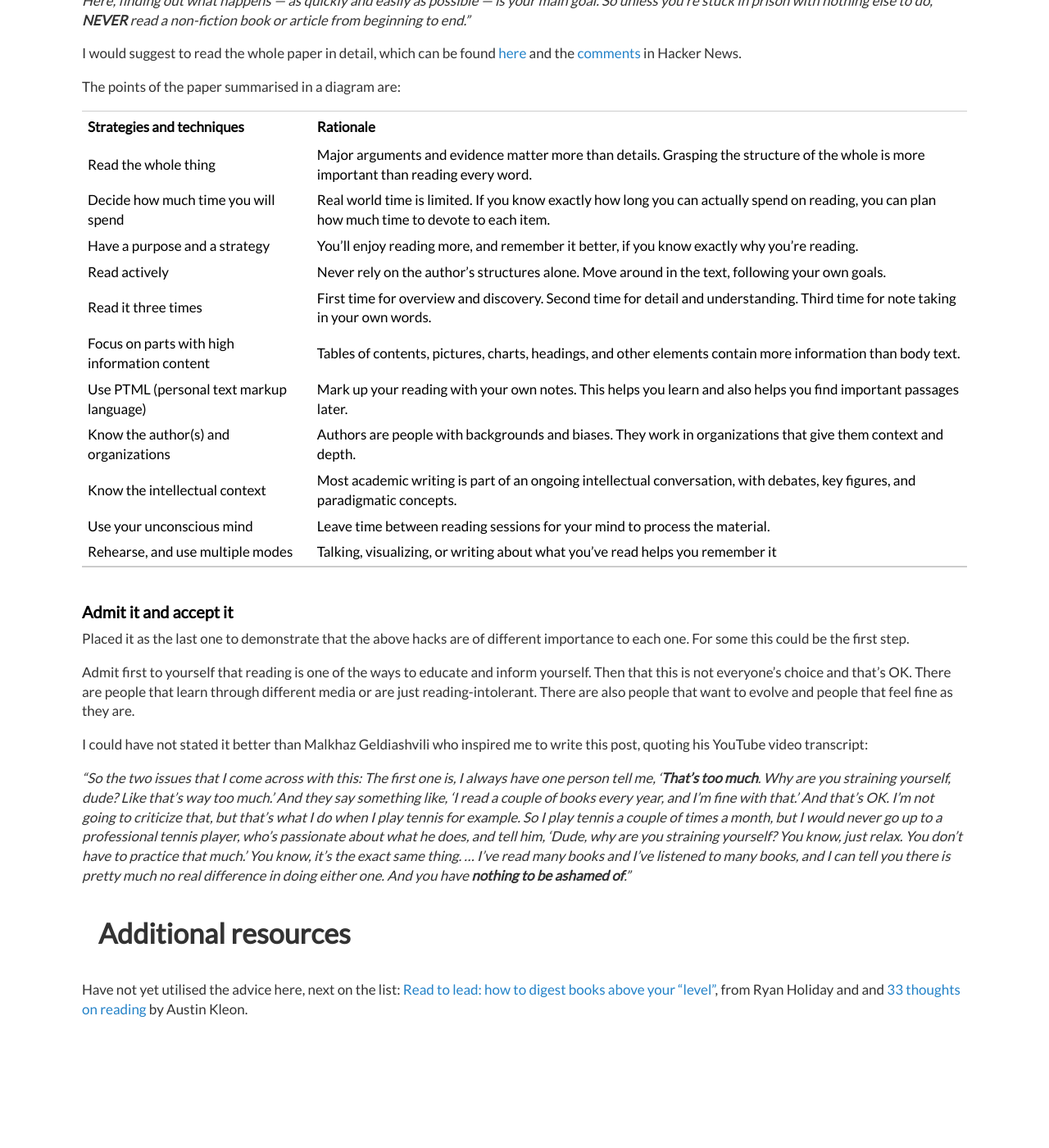
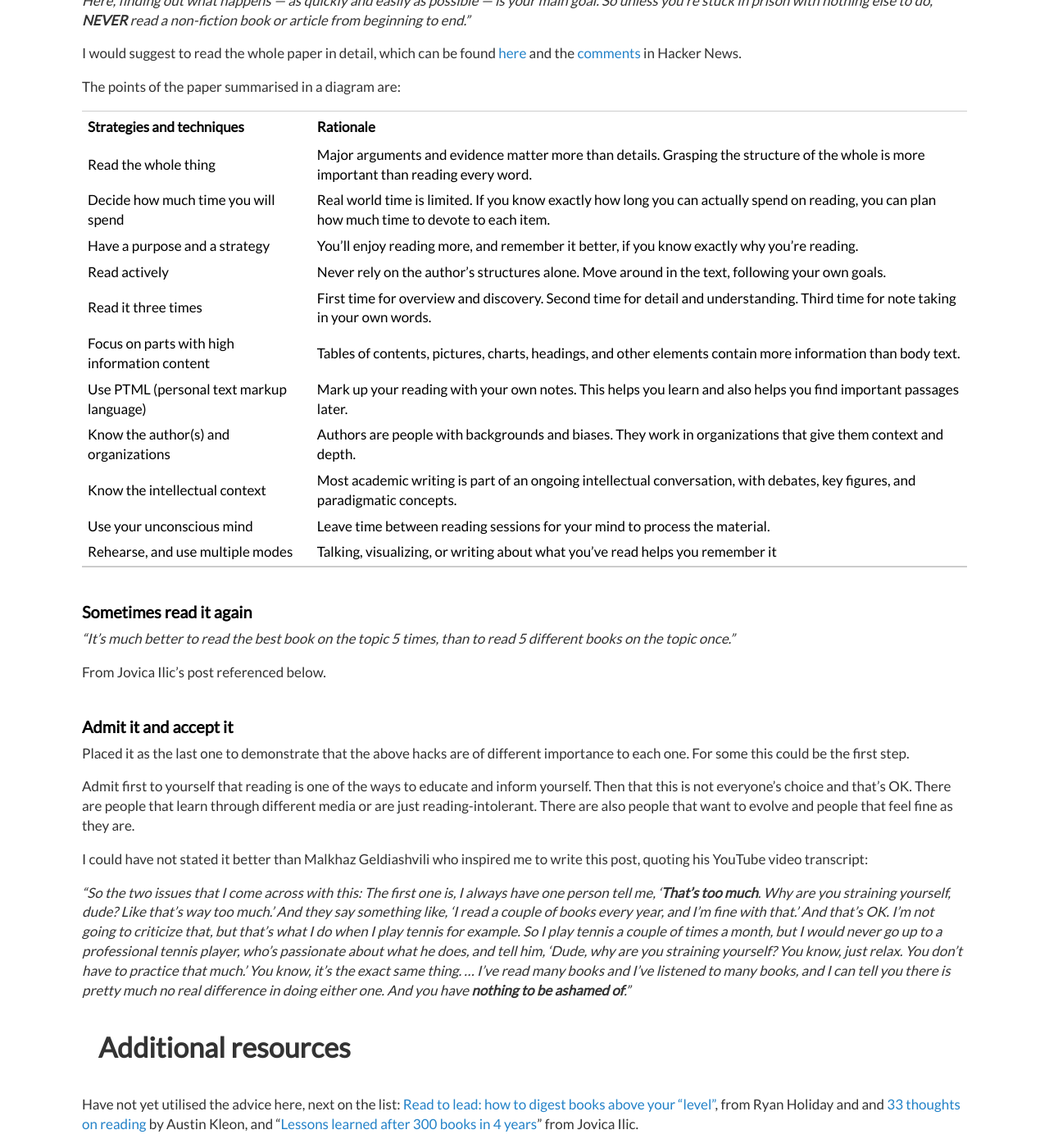
Before and after one commit to dimitrismistriotis/dimitrismistriotis.github.io, a Jekyll site: the page built from _posts/2015-08-15-reading_hacks.md, in a window 1280 px wide and 1400 px high, scrolled down 5755 px. Shown: the whole window at 82% size. Built offline with Jekyll 4.4.1, drawn with Linux system fonts in a browser that asks for light colours; before the commit the page ends 7015 px from its top, so only the background shows below that.

Commit message:
Jovica Ilic post additions

```diff
--- a/_posts/2015-08-15-reading_hacks.md
+++ b/_posts/2015-08-15-reading_hacks.md
@@ -218,6 +218,12 @@ The points of the paper summarised in a diagram are:
 | Use your unconscious mind | Leave time between reading sessions for your mind to process the material. |
 | Rehearse, and use multiple modes | Talking, visualizing, or writing about what you've read helps you remember it |
 
+## Sometimes read it again
+
+*"It’s much better to read the best book on the topic 5 times, than to read 5 different books on the topic once."*
+
+From Jovica Ilic’s post referenced below.
+
 ## Admit it and accept it
 
 Placed it as the last one to demonstrate that the above hacks are of different
@@ -246,4 +252,4 @@ difference in doing either one. And you have **nothing to be ashamed of**.”*
 # Additional resources
 
 Have not yet utilised the advice here, next on the list:
-[Read to lead: how to digest books above your "level"](http://ryanholiday.net/read-to-lead-how-to-digest-books-above-your-level/), from Ryan Holiday and and [33 thoughts on reading](http://austinkleon.com/2014/10/17/33-thoughts-on-reading/) by Austin Kleon.
+[Read to lead: how to digest books above your "level"](http://ryanholiday.net/read-to-lead-how-to-digest-books-above-your-level/), from Ryan Holiday and and [33 thoughts on reading](http://austinkleon.com/2014/10/17/33-thoughts-on-reading/) by Austin Kleon, and "[Lessons learned after 300 books in 4 years](http://www.jovicailic.org/2016/11/lessons-learned-300-books-4-years/)" from Jovica Ilic.
```
